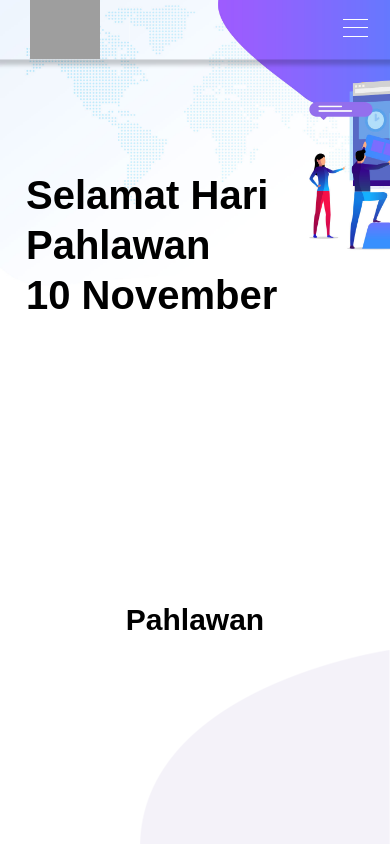
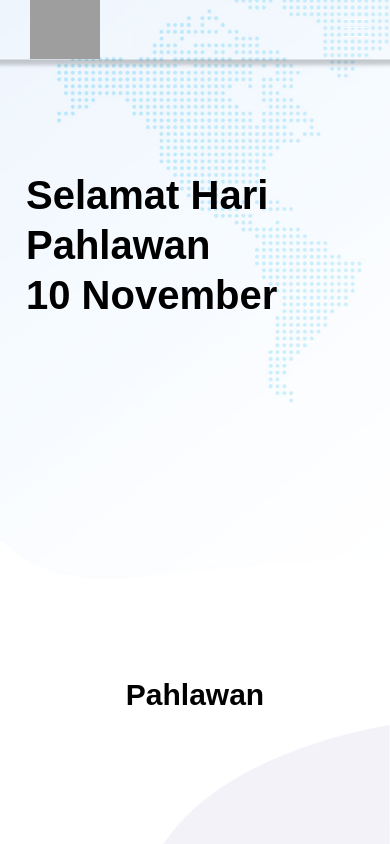
Before and after one commit to rizalord/pahlawan, a plain HTML site: page index.html in a window 390 px wide. Shown: the top 844 px of the page. Drawn offline with nearby package versions, Linux system fonts and the light colour scheme; grey boxes are pictures that could not be loaded; a web font is replaced by a local one.

Commit message:
set background

```diff
--- a/css/style.css
+++ b/css/style.css
@@ -491,6 +491,7 @@ nav ul li:hover a::after {
     /* background: linear-gradient(70deg, rgb(236, 238, 255), rgb(137, 147, 255), rgb(66, 81, 250)); */
     background-image: url('../img/home-bg-2.jpg');
     /* background-color: red; */
+    background-position-y: -40px;
     background-size: cover;
     background-repeat: no-repeat;
     padding: 10px 6.5%;
@@ -569,11 +570,12 @@ nav ul li:hover a::after {
     }
 
     .container-first {
-
+        background-size: cover;
         padding-top: 70px;
         height: auto;
-        min-height: 300px;
-        margin-bottom: 300px;
+        min-height: 650px;
+        /* margin-bottom: 300px; */
+        margin-bottom: 0px;
     }
 
     .left-box h1 {
@@ -598,9 +600,11 @@ nav ul li:hover a::after {
 }
 
 .pahlawanSection {
+    padding-top: 15px;
     width: 100%;
     height: 700px;
     position: relative;
+    /* background-color: #F6FBFF; */
 }
 
 .content-pahlawan {
```
